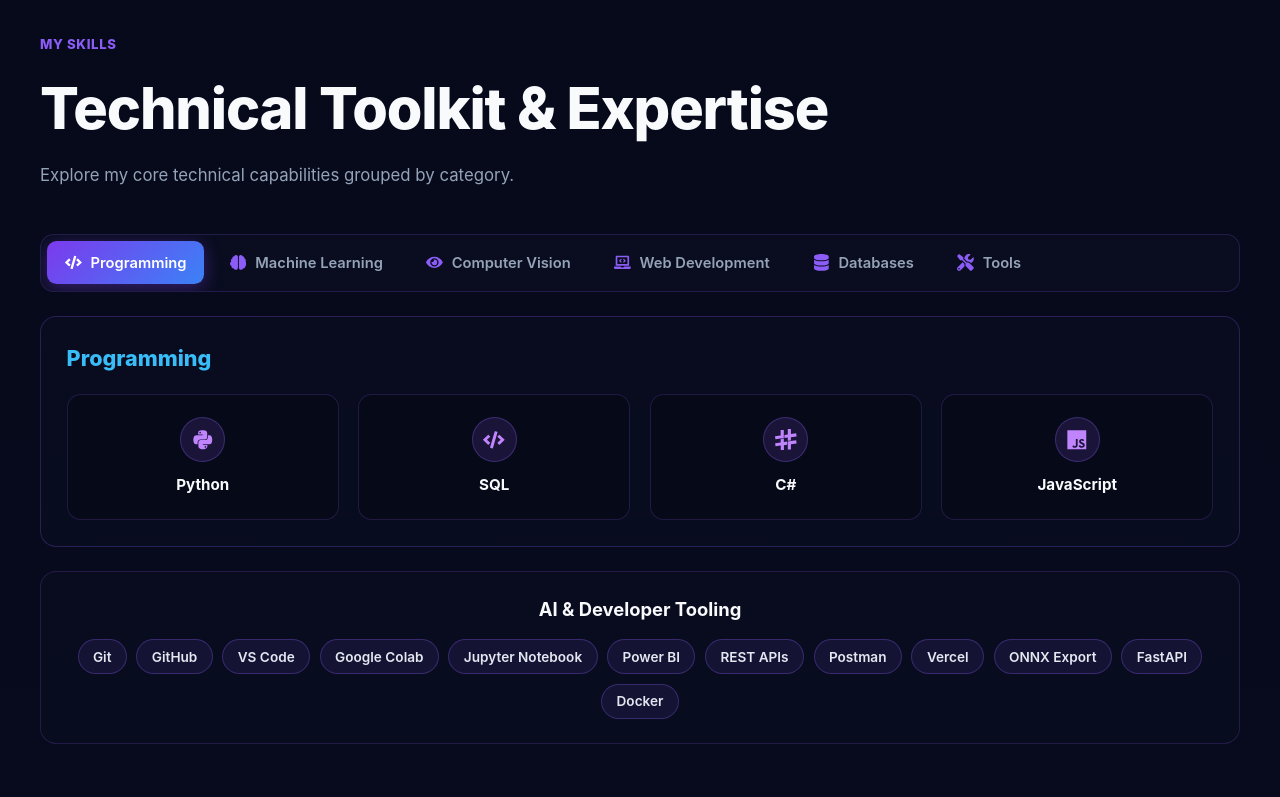
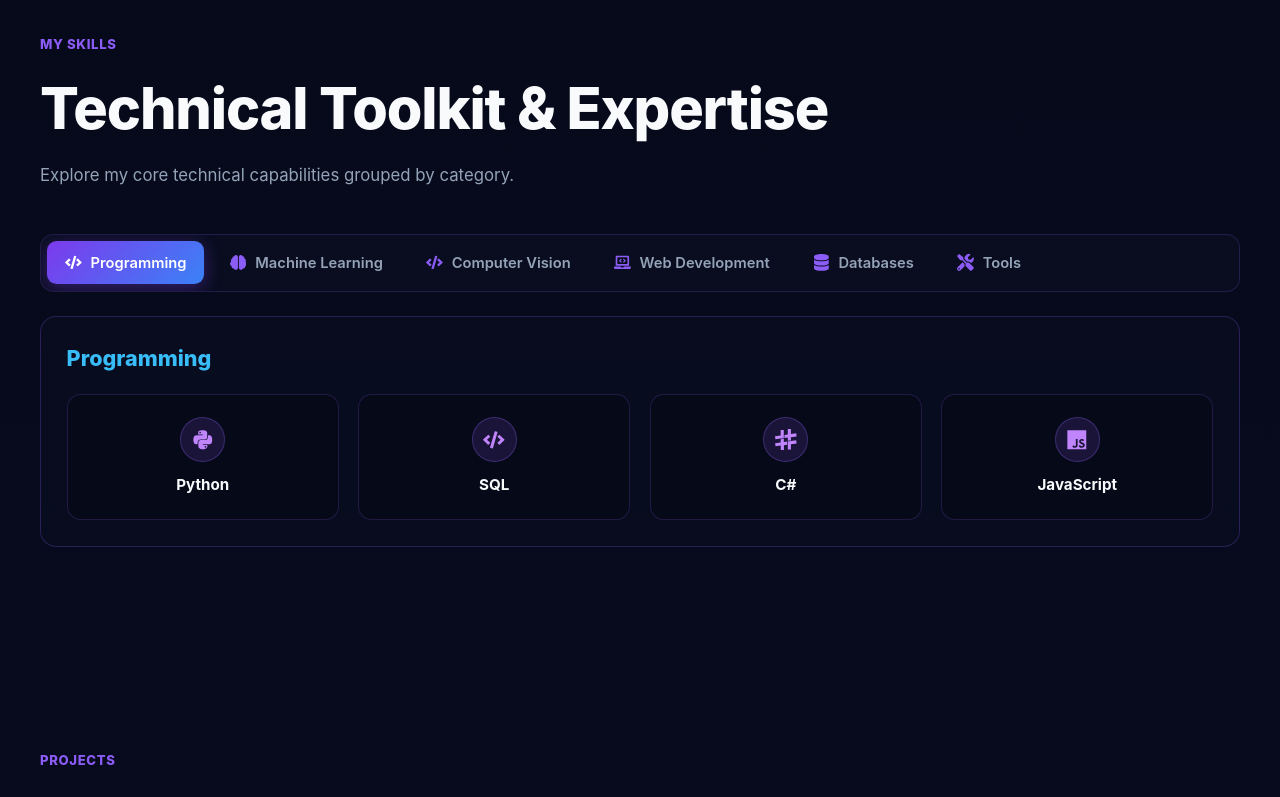
Before and after one commit to Manav-Arora4/resume-website, a React (Vite) app: page / in a window 1280 px wide. Shown: the part 2000-2797 px from the top of the page. Built offline with nearby package versions, Linux system fonts and the light colour scheme.

Commit message:
fix: remove bottom AI & Developer Tooling pill section from Skills

```diff
--- a/src/sections/Skills.tsx
+++ b/src/sections/Skills.tsx
@@ -1,32 +1,19 @@
 import { useState } from 'react';
 import { motion, AnimatePresence } from 'framer-motion';
-import { FaCode, FaLaptopCode, FaBrain, FaEye, FaDatabase, FaTools } from 'react-icons/fa';
+import { FaCode, FaLaptopCode, FaBrain, FaCloud, FaDatabase, FaTools } from 'react-icons/fa';
 import { Section } from '../components/Section';
 import { portfolio } from '../data/portfolio';
 
 const categoryIcons: Record<string, any> = {
+  Languages: FaCode,
   Programming: FaCode,
   'Machine Learning': FaBrain,
-  'Computer Vision': FaEye,
+  Frameworks: FaLaptopCode,
   'Web Development': FaLaptopCode,
   Databases: FaDatabase,
+  'Cloud & Hosting': FaCloud,
   Tools: FaTools,
 };
-
-const toolingPills = [
-  'Git',
-  'GitHub',
-  'VS Code',
-  'Google Colab',
-  'Jupyter Notebook',
-  'Power BI',
-  'REST APIs',
-  'Postman',
-  'Vercel',
-  'ONNX Export',
-  'FastAPI',
-  'Docker',
-];
 
 export function Skills() {
   const [activeIndex, setActiveIndex] = useState(0);
@@ -91,18 +78,6 @@
             </div>
           </motion.div>
         </AnimatePresence>
-
-        {/* Bottom AI & Developer Tooling Row */}
-        <div className="skills-tooling-box">
-          <h4 className="skills-tooling-title">AI & Developer Tooling</h4>
-          <div className="skills-pills-row">
-            {toolingPills.map((pill) => (
-              <span key={pill} className="skills-pill-tag">
-                {pill}
-              </span>
-            ))}
-          </div>
-        </div>
       </div>
     </Section>
   );
```
